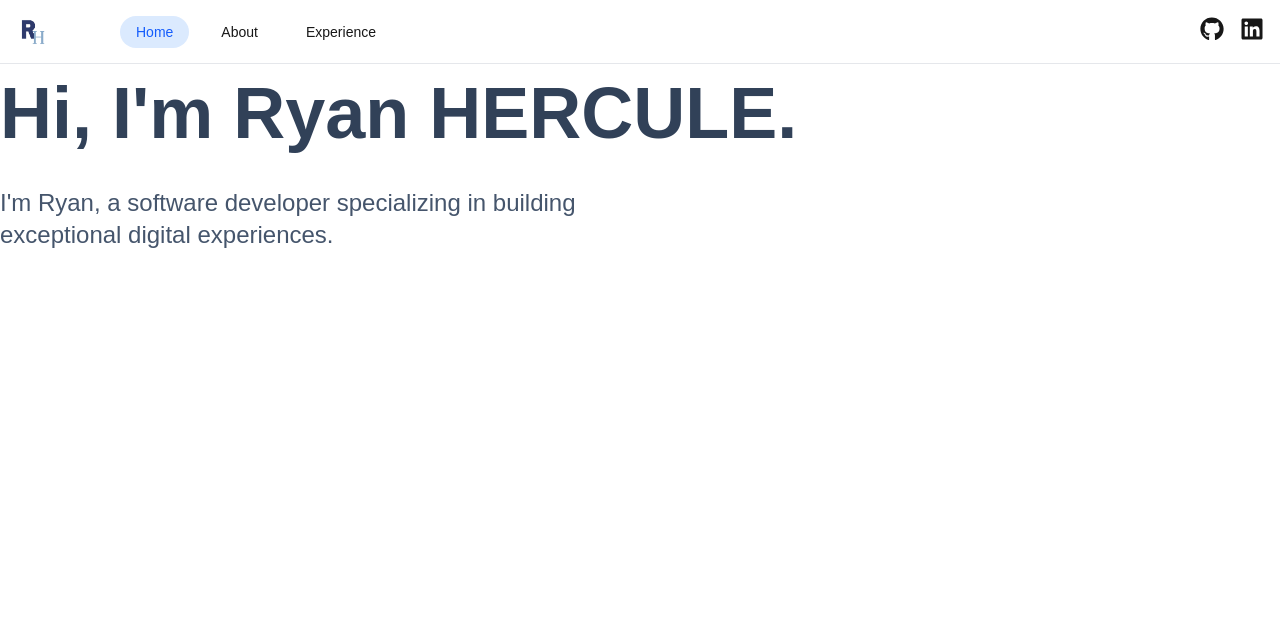
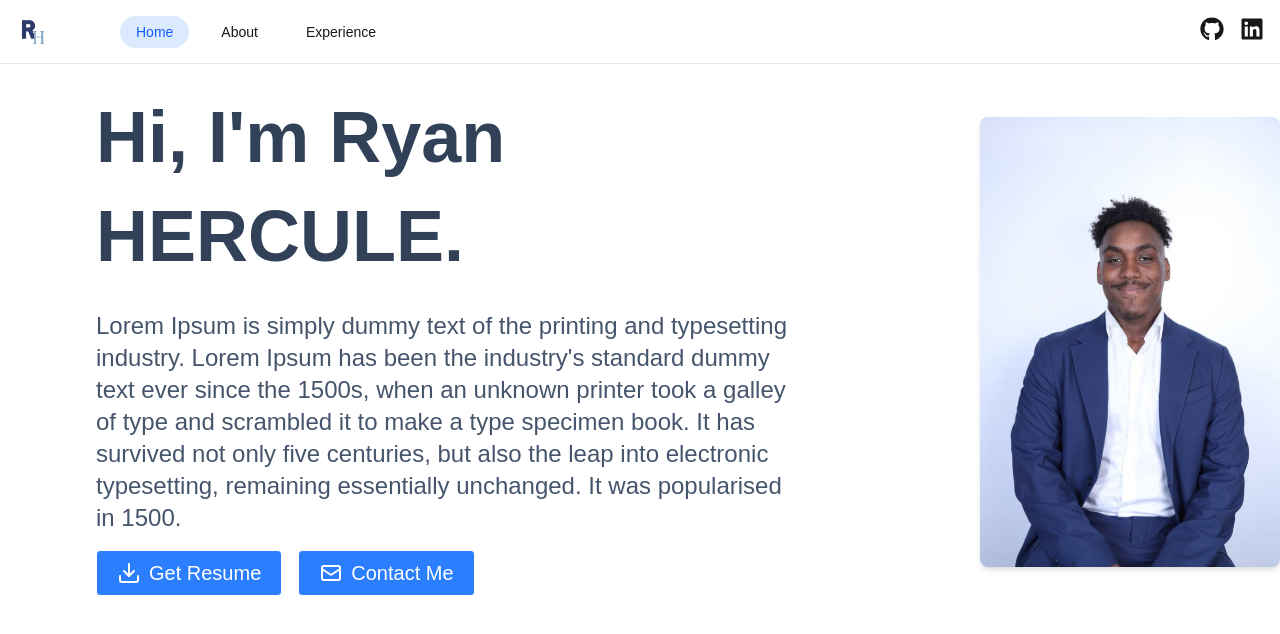
Before and after one commit to ryanoux42/myPortfolio, a Next.js app in the folder portfolio/: page / in a window 1280 px wide. Shown: the top 634 px of the page. Built offline with nearby package versions, Linux system fonts and the light colour scheme.

Commit message:
:sparkles:(home page): put profile pic + button to download resume and contact me

```diff
--- a/portfolio/src/app/layout.tsx
+++ b/portfolio/src/app/layout.tsx
@@ -17,9 +17,6 @@ const geistMono = Geist_Mono({
 export const metadata: Metadata = {
   title: "Ryan HERCULE - Portfolio",
   description: "Welcome to my personal portfolio website!",
-  icons: {
-    icon: "/logo.png",
-  },
 };
 
 export default function RootLayout({
@@ -34,7 +31,7 @@ export default function RootLayout({
       >
         <main>
           <Navigation />
-          {children}
+          <div className="ml-24 my-6">{children}</div>
           {/* put footer here */}
         </main>
       </body>
--- a/portfolio/src/app/page.tsx
+++ b/portfolio/src/app/page.tsx
@@ -1,7 +1,10 @@
+import ProfilePic from "@/components/Home/ProfilePic";
+import ReachMeSection from "@/components/Home/ReachMeSection";
+
 function Home() {
   return (
-    <>
-    <div>
+    <div className="flex justify-start space-x-36 items-center">
+      <div className="space-y-4">
         <h1
           className={
             "text-[2.5rem] font-extrabold leading-tight text-slate-700 md:text-7xl md:leading-snug dark:text-slate-300"
@@ -14,10 +17,12 @@ function Home() {
             "mt-4 text-lg text-slate-600 md:mt-6 md:text-2xl lg:max-w-[500px] xl:max-w-[700px] dark:text-slate-400"
           }
         >
-        {"I'm Ryan, a software developer specializing in building exceptional digital experiences."}
+          {"Lorem Ipsum is simply dummy text of the printing and typesetting industry. Lorem Ipsum has been the industry's standard dummy text ever since the 1500s, when an unknown printer took a galley of type and scrambled it to make a type specimen book. It has survived not only five centuries, but also the leap into electronic typesetting, remaining essentially unchanged. It was popularised in 1500."}
         </p>
+        <ReachMeSection />
       </div>
-    </>
+      <ProfilePic />
+    </div>
   );
 }
 
--- /dev/null
+++ b/portfolio/src/components/Button/ButtonWithIcon.tsx
@@ -0,0 +1,27 @@
+import Link from "next/link";
+
+import { JSX } from "react/jsx-dev-runtime";
+
+interface ButtonWithIconProps {
+   text: string;
+   link: string;
+   icon: JSX.Element;
+   download?: boolean;
+}
+
+function ButtonWithIcon({ text, link, icon, download }: ButtonWithIconProps) {
+  return (
+    <Link
+      href={link}
+      download={download}
+      className="inline-block rounded text-xl bg-blue-500 px-5 py-2 text-white border border-transparen hover:bg-white hover:text-blue-500 hover:border-blue-500 transition-colors duration-200"
+    >
+      <div className="flex items-center space-x-2">
+      {icon}
+      <span className="m-0">{text}</span>
+      </div>
+    </Link>
+  );
+}
+
+export default ButtonWithIcon;
--- /dev/null
+++ b/portfolio/src/components/Home/ProfilePic.tsx
@@ -0,0 +1,15 @@
+import Image from "next/image";
+
+function ProfilePic() {
+   return (
+      <Image
+         src="/professional_pic.jpg"
+         alt="My Professional Profile Picture"
+         width={300}
+         height={300}
+         className="rounded-lg shadow-md"
+      />
+   );
+}
+
+export default ProfilePic;
--- /dev/null
+++ b/portfolio/src/components/Home/ReachMeSection.tsx
@@ -0,0 +1,24 @@
+import ButtonWithIcon from "@/components/Button/ButtonWithIcon";
+
+import { FiDownload } from "react-icons/fi";
+import { HiOutlineMail } from 'react-icons/hi';
+
+function ReachMeSection() {
+  return (
+   <div className="flex space-x-4">
+      <ButtonWithIcon
+         text="Get Resume"
+         link="/Ryan_Hercule_CV.pdf"
+         icon={<FiDownload size={24} />}
+         download={true}
+      />
+      <ButtonWithIcon
+         text="Contact Me"
+         link="mailto:ryan.hercule@epitech.eu"
+         icon={<HiOutlineMail size={24} />}
+      />
+   </div>
+  );
+}
+
+export default ReachMeSection;
--- a/portfolio/src/components/Navigation/SocialLinkList.tsx
+++ b/portfolio/src/components/Navigation/SocialLinkList.tsx
@@ -1,9 +1,9 @@
 import Link from "next/link";
 
+import { JSX } from "react/jsx-dev-runtime";
 import { FaLinkedin, FaGithub } from 'react-icons/fa6';
 
 import { NavLink } from "@/types";
-import { JSX } from "react/jsx-dev-runtime";
 
 interface SocialLink extends NavLink {
    icon: JSX.Element;
```
Also changed, not shown: 1 other file (tests, documents, lock files or other folders). Lines whose indentation alone changed are shown as unchanged.
